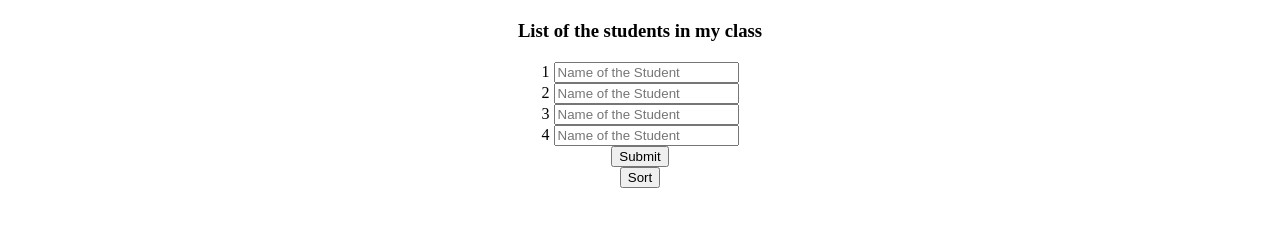
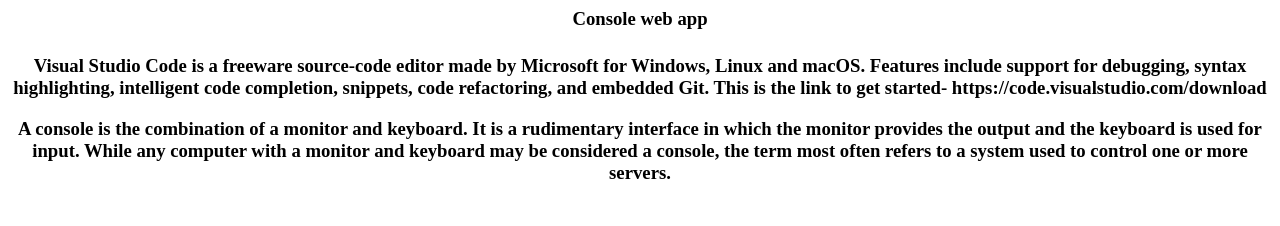
Before and after one commit to Aalya2021/Console-web-app, a plain HTML site: page index.html in a window 1280 px wide. Drawn offline with Linux system fonts and the light colour scheme.

Commit message:
Add files via upload

```diff
--- a/index.html
+++ b/index.html
@@ -1,43 +1,32 @@
 <html>
     <head>
-        <title>C-79</title>
-        <link rel="stylesheet" type="text/css" href="style.css">
-        <script src="main.js"></script>
+        <title>Console web app</title>
     </head>
     <body>
-<center>
-<h3 style="margin-top: 20px; margin-bottom: 20px;">
-List of the students in my class
+        <h3>
+        <center>
+        <h4>Console web app</h4>
+        <p>Visual Studio Code is a freeware source-code editor made by Microsoft for Windows, Linux and macOS. Features include support for debugging, syntax highlighting, intelligent code completion, snippets, code refactoring, and embedded Git. This is the link to get started- https://code.visualstudio.com/download</p>
+        <p>A console is the combination of a monitor and keyboard. It is a rudimentary interface in which the monitor provides the output and the keyboard is used for input. While any computer with a monitor and keyboard may be considered a console, the term most often refers to a system used to control one or more servers.</p>
+    </center>
 </h3>
-<div>
+        <script>
+            console.log("My first console project!!😁");
+            var one= "Aalya";
+        var two= "Gupta";
+        var three= one.concat(two);
+        console.log(three);
+        var y = 6;
+        var z = 2;
+        var add = y + z;
+        var subtract = y - z;
+        var multiply = y * z;
+        var divide = y / z;
+        console.log(add);
+        console.log(subtract);
+        console.log(multiply);
+        console.log(divide);
+        </script>
 
-<span>1</span>
-<input type="text" placeholder="Name of the Student" id="name_of_the_student_1">
-<br>
-
-<span>2</span>
-<input type="text" placeholder="Name of the Student" id="name_of_the_student_2">
-<br>
-
-<span>3</span>
-<input type="text" placeholder="Name of the Student" id="name_of_the_student_3">
-<br>
-
-<span>4</span>
-<input type="text" placeholder="Name of the Student" id="name_of_the_student_4">
-<br>
-
-</div>
-<button onclick="submit()" id="submit_button">
-Submit
-</button>
-<div id="display_name" style="font-weight: bold;">
-
-</div>
-
-<button onclick="sorting()" id="sort_button">
-    Sort
-    </button>
-</center>
-</body>
+    </body>
 </html>
```
